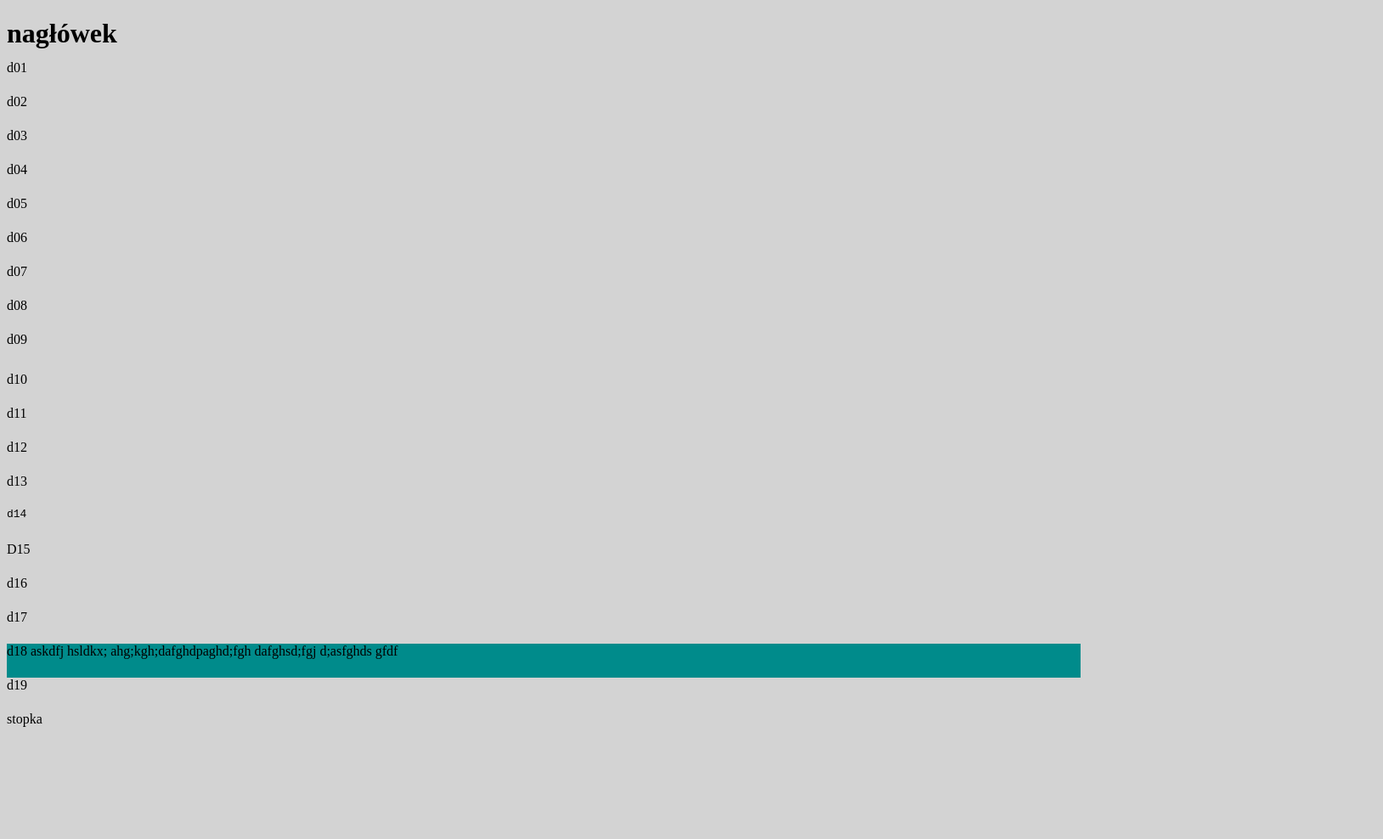
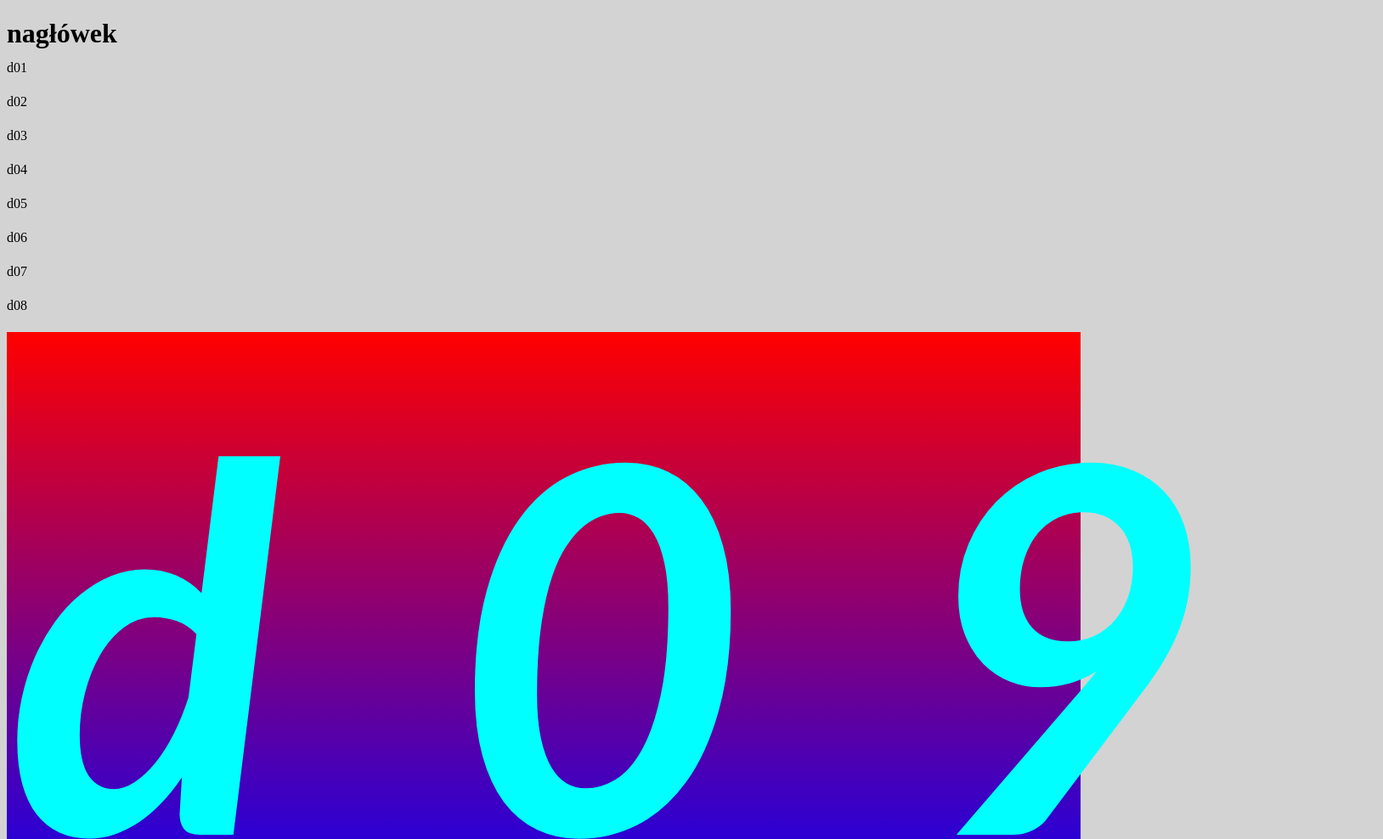
Before and after one commit to mirekmadej/html-fork1, a plain HTML site: page index.html in a window 1280 px wide. Shown: the top 988 px of the page at 85% size, 1628 px wide, since content can reach past the window. Before the commit the page ends 886 px from the top, so only its background shows below. Drawn offline with Linux system fonts and the light colour scheme.

Commit message:
Modyfikacja diva 9

```diff
--- a/styl.css
+++ b/styl.css
@@ -47,7 +47,14 @@ body{
 }
 .d09{
 	height: 47px;
-
+	height: auto;
+	background: linear-gradient(red, blue);
+	color: aqua;
+	font-size: 600px;
+	font-weight: 700;
+	letter-spacing: 200px;
+	font-family: 'Gill Sans', 'Gill Sans MT', Calibri, 'Trebuchet MS', sans-serif;
+	font-style: oblique;
 }
 .d09 div{
 	width:50%;
```
